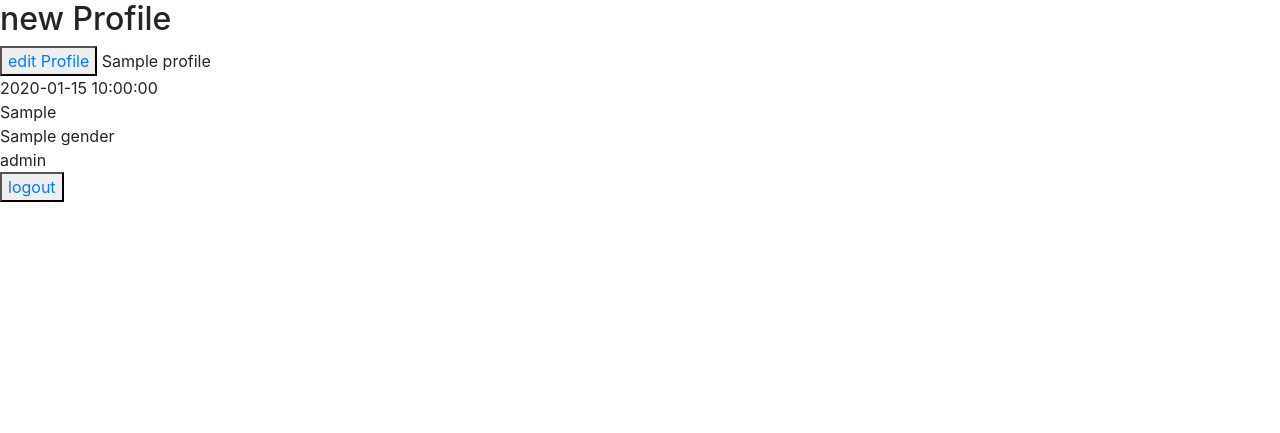
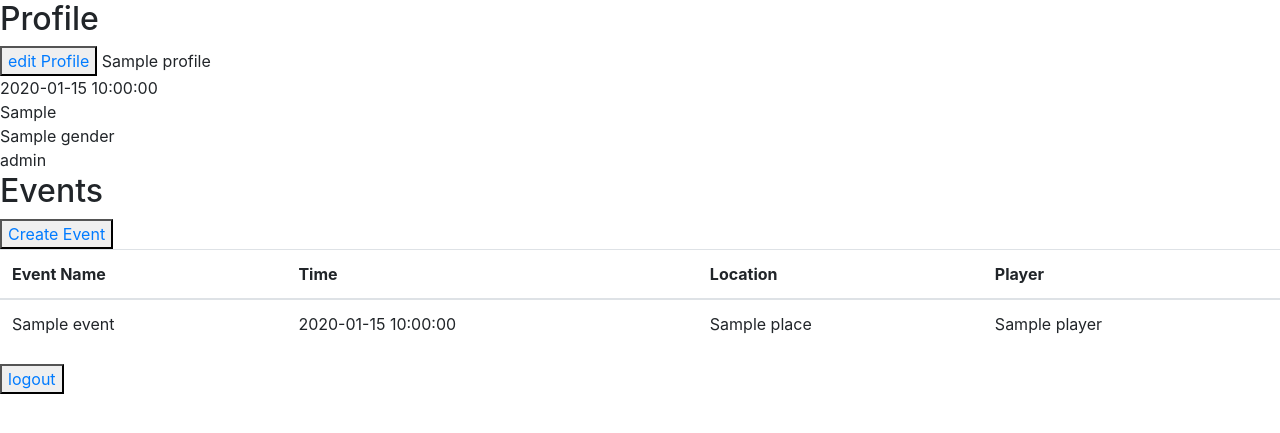
Before and after one commit to Code-Institute-Submissions/robertc181-player-link-, a Flask app: a page that uses templates/profile.html in a window 1280 px wide. Shown: the top 433 px of the page. Run offline with Flask 2, Linux system fonts and the light colour scheme; a database or web service that is not in the repository returns one stand-in record (values such as "Sample title"); some libraries are stand-ins or nearby versions.

Commit message:
Modify profile template to display events area

```diff
--- a/templates/profile.html
+++ b/templates/profile.html
@@ -1,6 +1,6 @@
 {% extends "base.html" %}
 {% block content %}
-<h2>new Profile</h2>
+<h2>Profile</h2>
 <button><a href="{{ url_for('edit_profile') }}">edit Profile</a></button>
 
 
@@ -11,6 +11,31 @@
 {{ profile.user_type }}<br>
 
 
+<h2>Events</h2>
+<button><a href="{{ url_for('create_event') }}">Create Event</a></button>
+
+<table class="table">
+        <thead>
+                <tr>
+                        <th scope="col">Event Name</th>
+                        <th scope="col">Time</th>
+                        <th scope="col">Location</th>
+                        <th scope="col">Player</th>
+                </tr>
+        </thead>
+        <tbody>
+                {% for event in events %}
+                <tr>
+                        <td>{{ event["name"] }}</td>
+                        <td>{{ event["time"] }}</td>
+                        <td>{{ event["place"] }}</td>
+                        <td>{{ event["player"] }}</td>
+                </tr>
+                {% endfor %}
+        </tbody>
+</table>
+
+
 <button><a href="{{ url_for('logout') }}">logout</a></button>
 
 {% endblock %}
```
Lines whose indentation alone changed are shown as unchanged.
